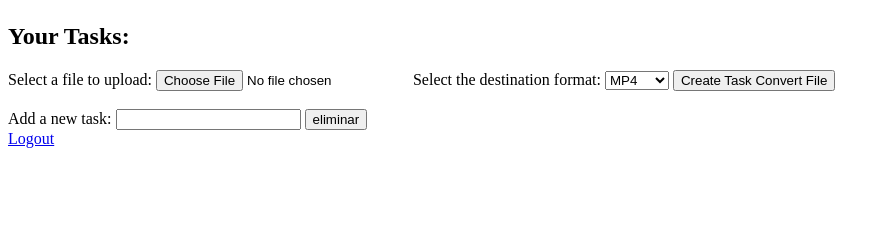
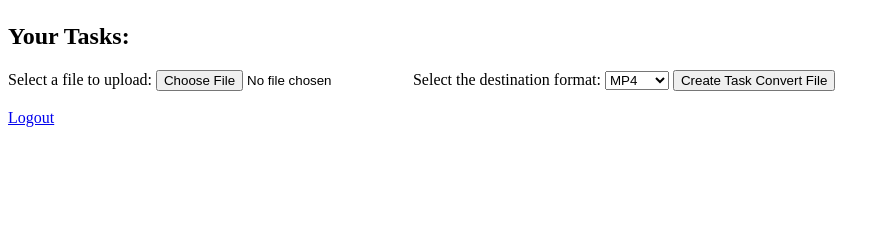
Before and after one commit to jp-hidalgo/Desarrollo-Nube, a Flask app: template flaskr/templates/tasks.html in a window 1280 px wide. Shown: the part 57-300 px from the top of the page, without its empty margins (0-890 px from the left). Run offline with Flask 3, Linux system fonts and the light colour scheme; the template is opened without the code that fills it, so the values that code supplies are empty.

```diff
--- a/flaskr/templates/tasks.html
+++ b/flaskr/templates/tasks.html
@@ -43,11 +43,6 @@
 </form>
 
 <br/>
-<form method="POST" onsubmit="return deleteTask()">
-    <label for="new_task">Add a new task:</label>
-    <input type="number" name="id_task" required>
-    <button type="submit" > eliminar </button>
-</form>
 
 <!-- Agregar un enlace para descargar el archivo convertido -->
 {% if converted_file %}
```
